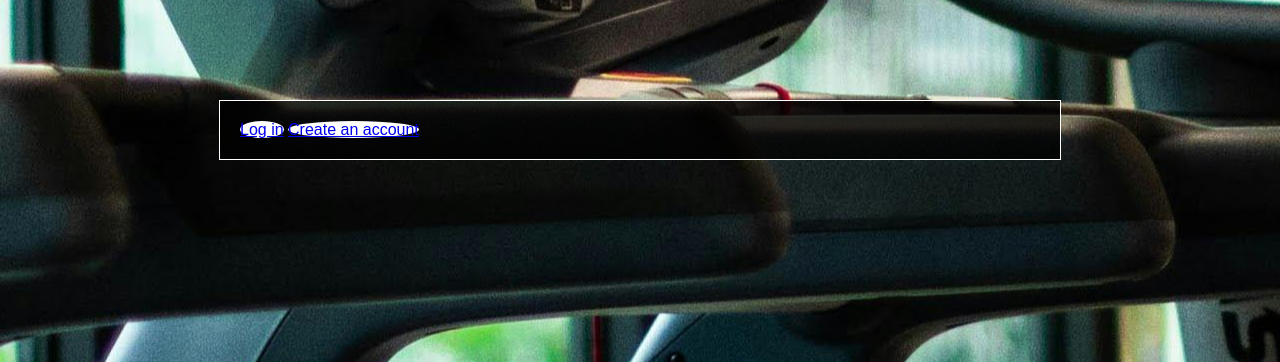
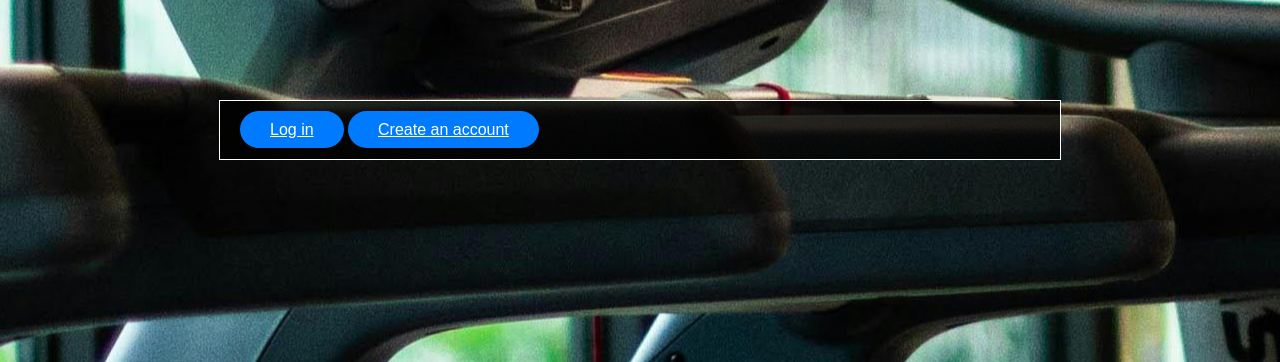
Before and after one commit to Gooz95/Python-2024, a Flask app: page /profile/ in a window 1280 px wide. Shown: the part 58-420 px from the top of the page. Run offline with Flask 3, Linux system fonts and the light colour scheme; some libraries are stand-ins or nearby versions.

Commit message:
fixed ugly button on profile pages

```diff
--- a/static/profile.css
+++ b/static/profile.css
@@ -16,8 +16,13 @@ body {
 }
 
 .button {
-    background-color: #ffffff;
-    border-radius: 50%;
+    background-color: #007bff; /* Set button background color */
+    color: #fff; /* Set button text color */
+    border: none; /* Remove button border */
+    margin-top: 30px;
+    padding: 10px 30px; /* Add padding to button */
+    border-radius: 100px; /* Add rounded corners to button */
+    cursor: pointer;
 }
 
 .container h2 {
```
